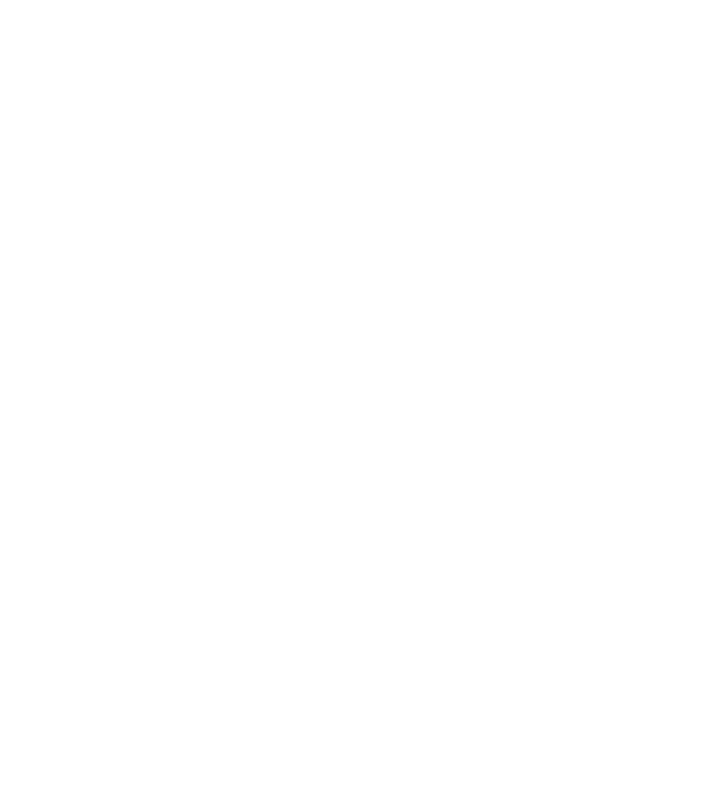
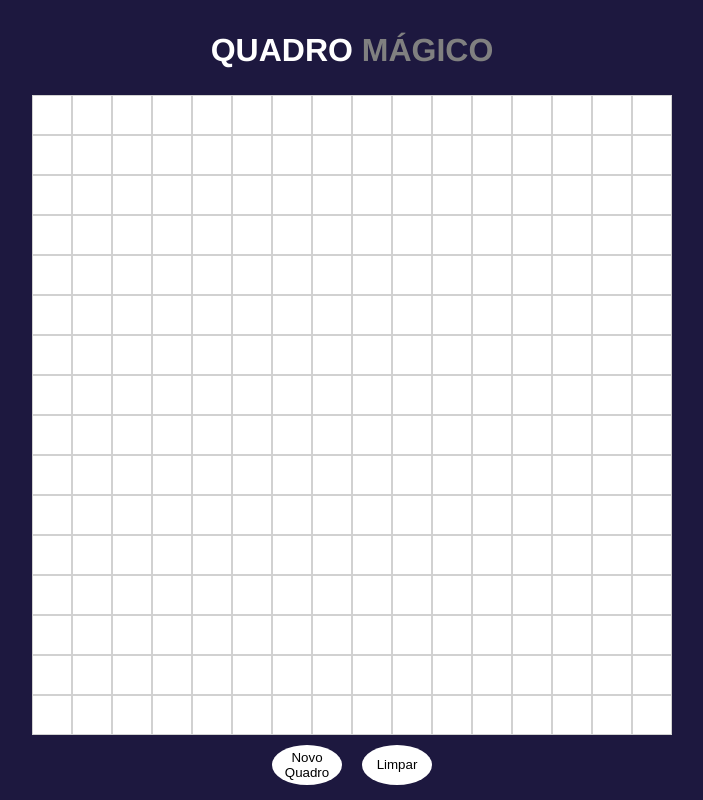
Before and after one commit to luizhbento/etch_a_sketch, a plain HTML site: page index.html in a window 1280 px wide. Shown: the whole page, without its empty margins (288-991 px from the left). Drawn offline with Linux system fonts and the light colour scheme.

Commit message:
Adding functional js and css

```diff
--- a/index.html
+++ b/index.html
@@ -3,13 +3,22 @@
   <head>
     <meta charset="UTF-8" />
     <meta name="viewport" content="width=device-width, initial-scale=1.0" />
-    <meta name="description" content="Etch a Sketch" />
-    <title>Document</title>
+    <meta name="description" content="Quadrinho Mágico" />
+    <title>QUADRO MÁGICO</title>
     <link rel="stylesheet" href="./styles.css" />
   </head>
   <body>
-    <div class="grid-container"></div>
-
+    <div class="container">
+      <h1>
+        QUADRO
+        <span class="h1-cinza">MÁGICO</span>
+      </h1>
+      <div class="grid-container"></div>
+      <div class="buttons">
+        <button id="new-board">Novo Quadro</button>
+        <button id="reset">Limpar</button>
+      </div>
+    </div>
     <script src="./javascript.js"></script>
   </body>
 </html>
--- a/javascript.js
+++ b/javascript.js
@@ -1,8 +1,42 @@
+//Creates a grid with rowQuantity rows and columns.
+const createBoard = (rowQuantity) => {
+  for (let i = 0; i < rowQuantity ** 2; i++) {
+    const gridItemAdd = document.createElement("div");
+    gridItemAdd.classList.add("grid-item");
+    gridContainer.appendChild(gridItemAdd);
+    gridItemAdd.style.width = `calc(100% / ${rowQuantity})`;
+    gridItemAdd.style.height = `calc(100% / ${rowQuantity})`;
+  }
+  const gridItens = document.querySelectorAll(".grid-item");
+  gridItens.forEach((gridItem) => {
+    gridItem.addEventListener("mouseover", () => {
+      gridItem.style.backgroundColor = "gray";
+    });
+  });
+};
+
 const gridContainer = document.querySelector(".grid-container");
+createBoard(16);
 
-//Creating 16 grid items.
-for (let i = 0; i < 16; i++) {
-  const gridItem = document.createElement("div");
-  gridItem.classList.add("grid-item");
-  gridContainer.appendChild(gridItem);
-}
+const resetButton = document.querySelector("#reset");
+resetButton.addEventListener("click", () => {
+  const gridItens = document.querySelectorAll(".grid-item");
+  gridItens.forEach((gridItem) => {
+    gridItem.style.backgroundColor = "white";
+  });
+});
+
+const newBoardButton = document.querySelector("#new-board");
+newBoardButton.addEventListener("click", () => {
+  let newRowQuantity = prompt("Quantas linhas? (Máx 100)");
+  while (isNaN(newRowQuantity) || newRowQuantity < 1 || newRowQuantity > 100) {
+    newRowQuantity = prompt("Por favor, digite um número de 1 a 100.");
+  }
+  while (gridContainer.firstChild) {
+    gridContainer.removeChild(gridContainer.firstChild);
+  }
+  createBoard(newRowQuantity);
+  gridItens.forEach((gridItem) => {
+    gridItem.style.backgroundColor = "white";
+  });
+});
--- a/styles.css
+++ b/styles.css
@@ -0,0 +1,62 @@
+* {
+  box-sizing: border-box;
+}
+
+body {
+  background-color: #1d183f;
+  height: 100vh;
+  width: 100vw;
+  padding: 0;
+  margin: 0;
+}
+
+.container {
+  width: 100%;
+  height: 100%;
+  display: flex;
+  flex-direction: column;
+  align-items: center;
+  justify-content: center;
+}
+
+h1 {
+  font-family: Helvetica, sans-serif;
+  max-height: calc(100vh * 0.1);
+  padding: 5px;
+  color: white;
+}
+
+.h1-cinza {
+  color: gray;
+}
+
+button {
+  max-height: calc(100vh * 0.05);
+  height: 40px;
+  width: 70px;
+  border: none;
+  background-color: white;
+  border-radius: 88%;
+  color: black;
+  margin: 10px;
+}
+
+.buttons {
+  display: flex;
+}
+
+.grid-container {
+  max-width: calc(100vh * 0.8);
+  max-height: calc(100vw * 0.8);
+  width: 80%;
+  height: 80%;
+  display: flex;
+  flex-wrap: wrap;
+  align-items: center;
+}
+
+.grid-item {
+  aspect-ratio: 1 / 1;
+  border: 1px solid rgb(209, 209, 209);
+  background-color: #fff;
+}
```
